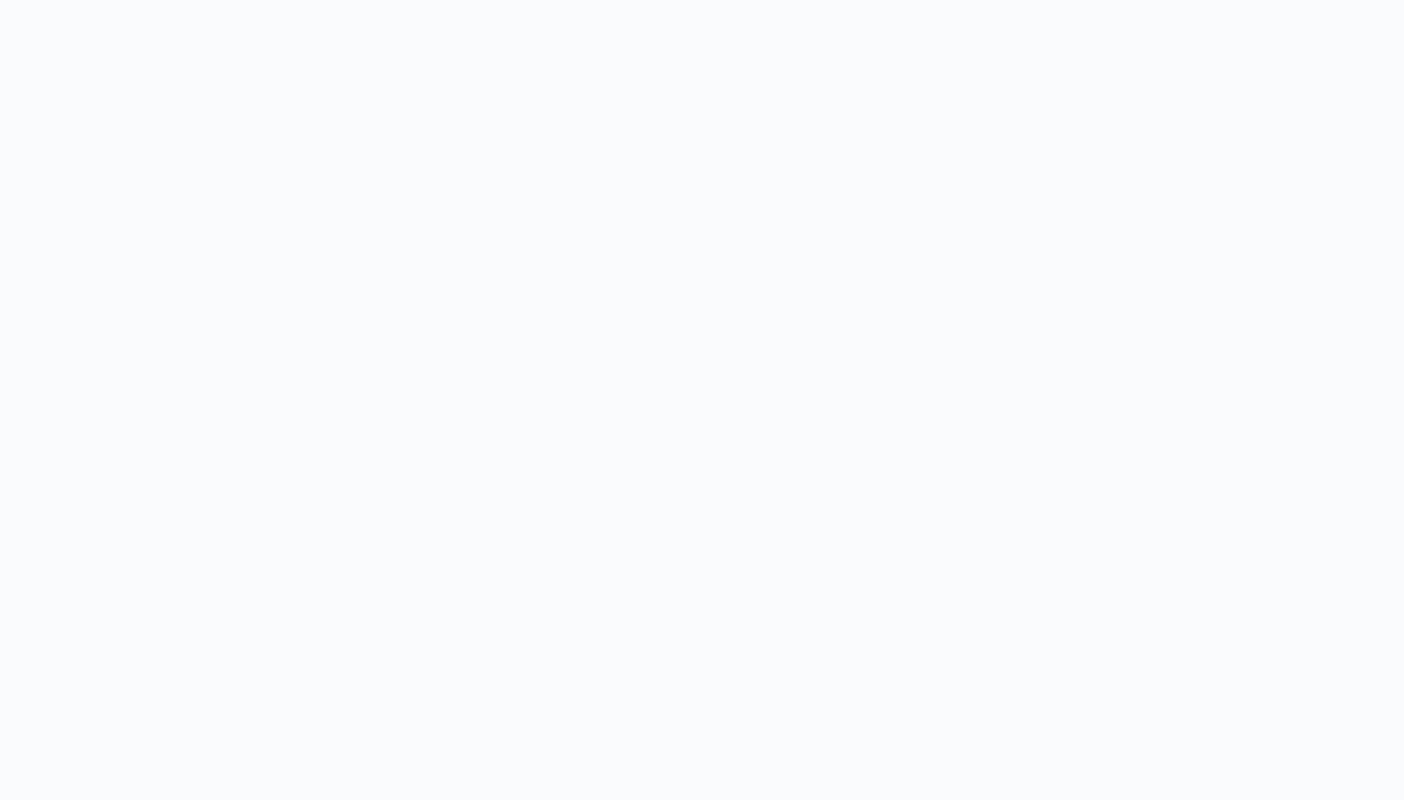
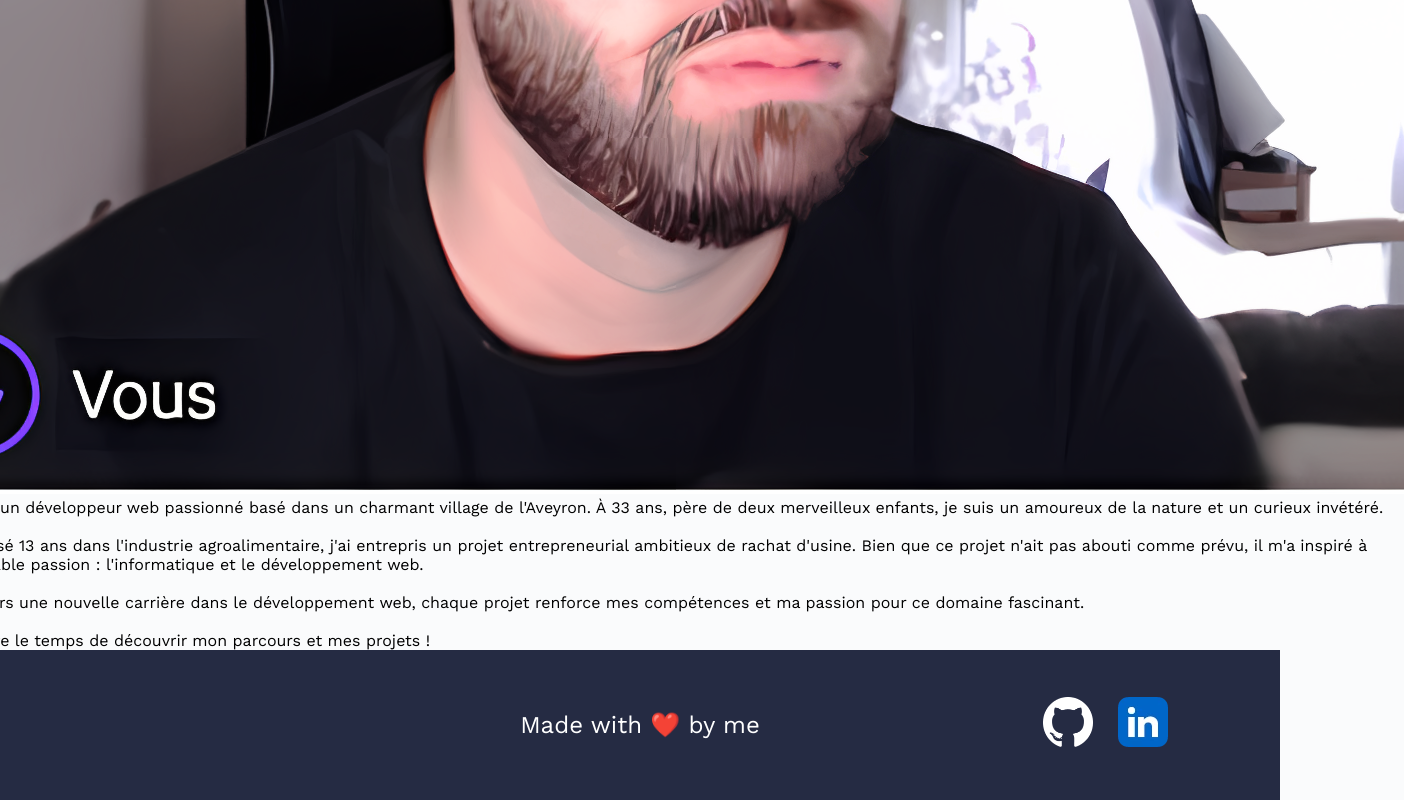
Before and after one commit to BetaPeche/MonPortfolio, a React (Vite) app: page / in a window 1280 px wide. Shown: the part 3514-4314 px from the top of the page, 1404 px wide, since content can reach past the window. Before the commit the page ends 3002 px from the top, so only its background shows below. Built offline with nearby package versions, Linux system fonts and the light colour scheme.

Commit message:
Add "about-me" section

```diff
--- a/src/pages/Home.tsx
+++ b/src/pages/Home.tsx
@@ -21,6 +21,28 @@ const Home = () => {
                 ))}
             </section>
             <h2>Qui suis-je ?</h2>
+            <section className="about-me">
+                <img src="./img/moua.png" alt="" />
+                <p>
+                    Bonjour, je suis un développeur web passionné basé dans un
+                    charmant village de l'Aveyron. À 33 ans, père de deux
+                    merveilleux enfants, je suis un amoureux de la nature et un
+                    curieux invétéré. <br />
+                    <br />
+                    Après avoir passé 13 ans dans l'industrie agroalimentaire,
+                    j'ai entrepris un projet entrepreneurial ambitieux de rachat
+                    d'usine. Bien que ce projet n'ait pas abouti comme prévu, il
+                    m'a inspiré à suivre ma véritable passion : l'informatique
+                    et le développement web.
+                    <br />
+                    <br /> En transition vers une nouvelle carrière dans le
+                    développement web, chaque projet renforce mes compétences et
+                    ma passion pour ce domaine fascinant.
+                    <br />
+                    <br /> Merci de prendre le temps de découvrir mon parcours
+                    et mes projets !
+                </p>
+            </section>
         </main>
     )
 }
```
